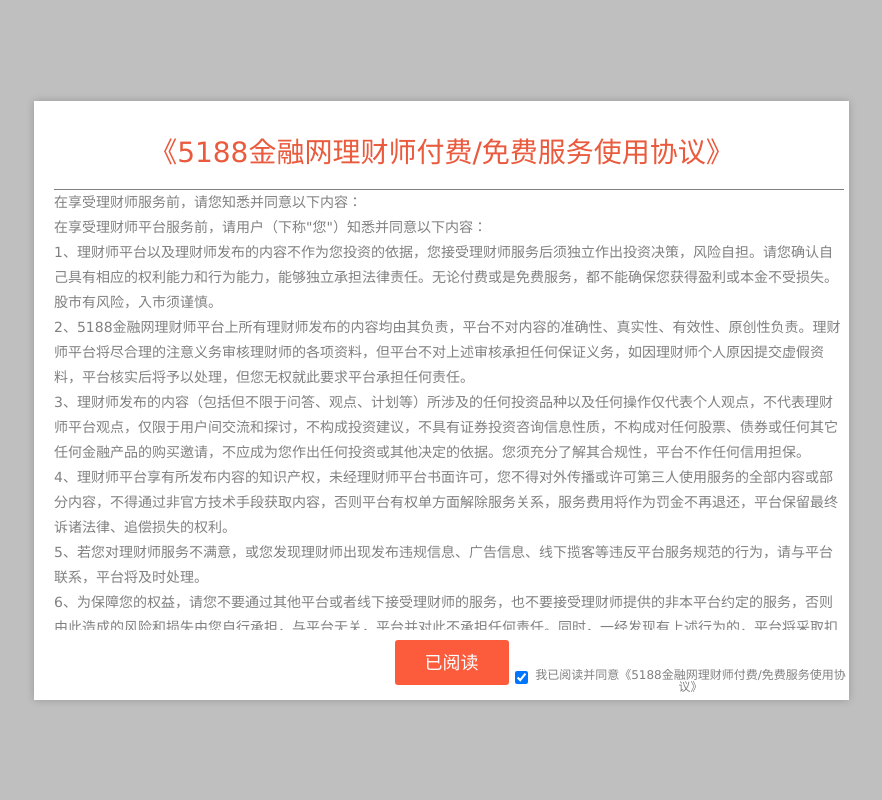
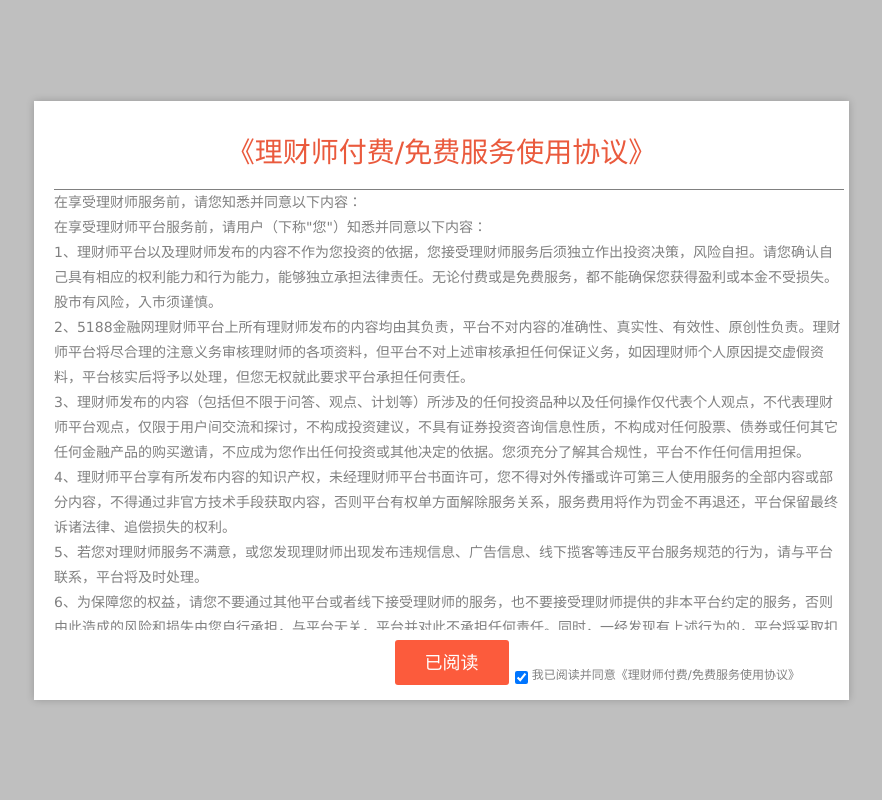
Before and after one commit to Zkiie/mask, a plain HTML site: page index.html in a window 1280 px wide. Shown: the whole page, without its empty margins (198-1080 px from the left). Drawn offline with Linux system fonts and the light colour scheme.

Commit message:
Update file

```diff
--- a/index.html
+++ b/index.html
@@ -9,7 +9,7 @@
 	<div class="s_widget w_ask w_xy use_a u_se" style="position: absolute;">
 		<div class="inner">
 			<div class="blg">
-				<h2 class="title">《5188金融网理财师付费/免费服务使用协议》</h2>
+				<h2 class="title">《理财师付费/免费服务使用协议》</h2>
 			</div>
 			<ul class="use">
 				<li>在享受理财师服务前，请您知悉并同意以下内容：</li>
@@ -38,7 +38,7 @@
 				<div class="xy_check" id="xy_check">
 					<label>
 						<input type="checkbox" class="ac" checked="checked">
-						<span>我已阅读并同意《5188金融网理财师付费/免费服务使用协议》</span>
+						<span>我已阅读并同意《理财师付费/免费服务使用协议》</span>
 					</label>
 				</div>
 			</div>
```
